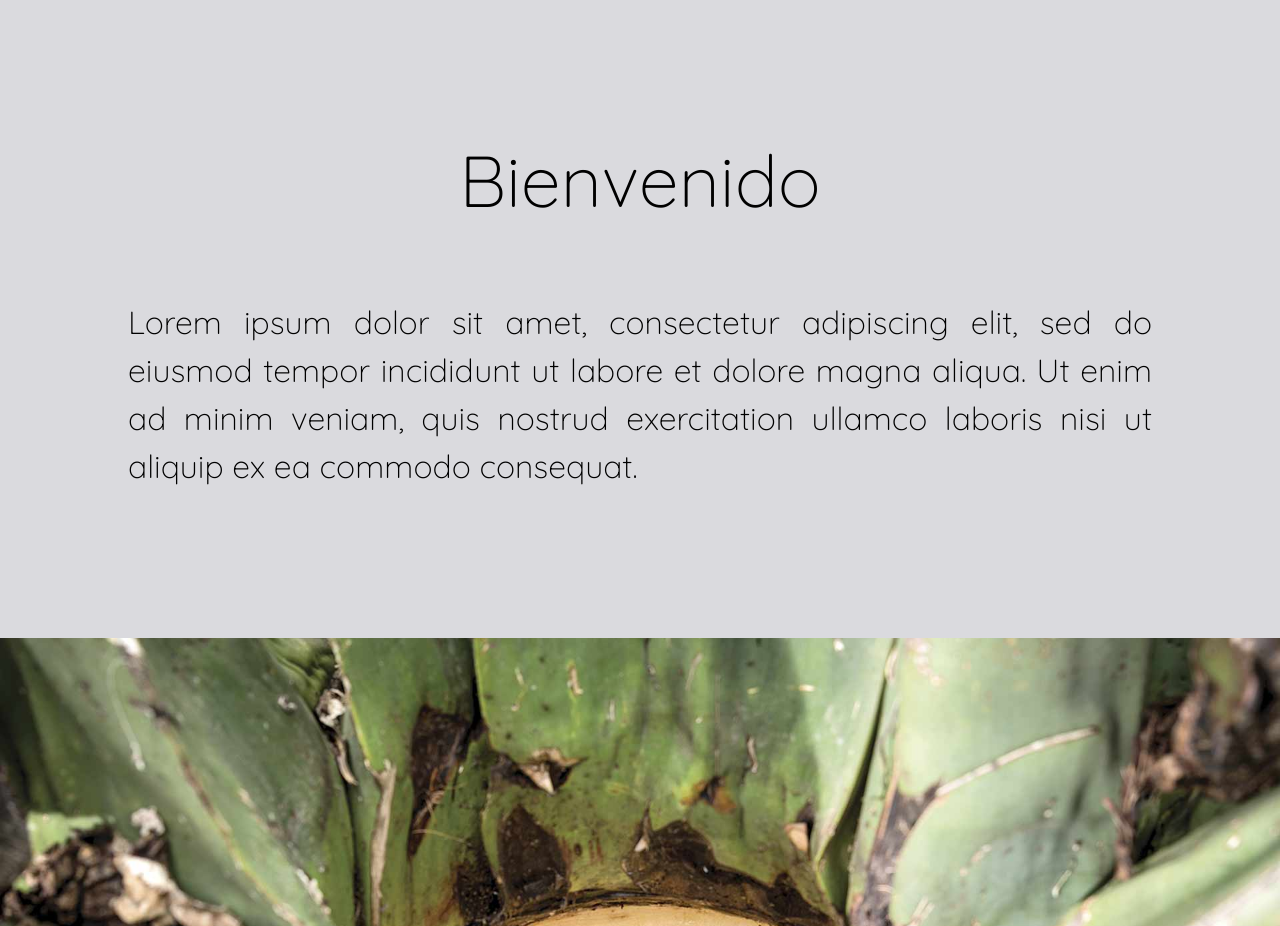
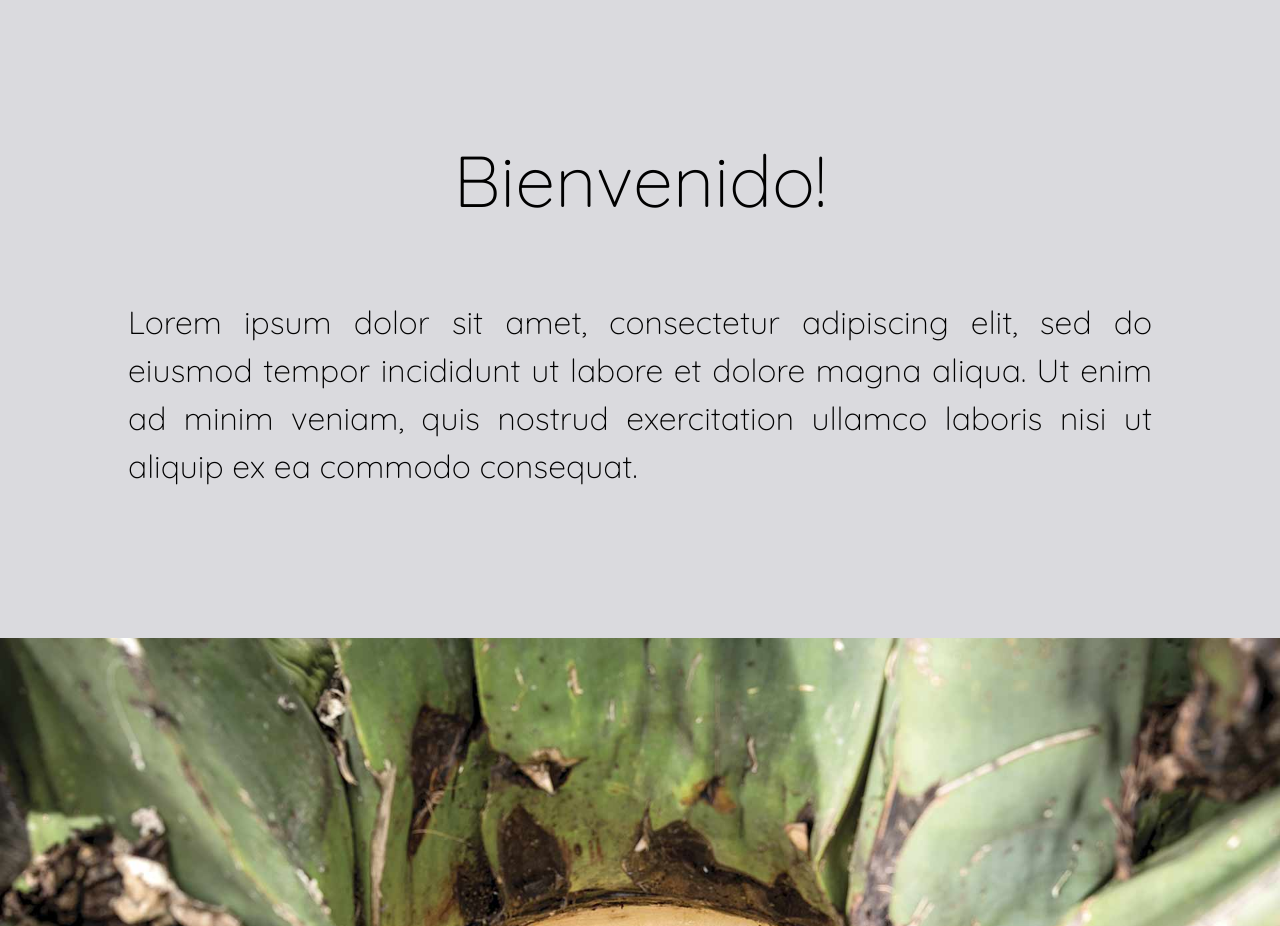
Before and after one commit to monteroch/lapulqueria, a React (Create React App) app: page / in a window 1280 px wide. Shown: the part 1012-1938 px from the top of the page. Built offline with nearby package versions, Linux system fonts and the light colour scheme.

Commit message:
Heroku deployment

```diff
--- a/src/components/home/home.component.js
+++ b/src/components/home/home.component.js
@@ -22,7 +22,7 @@ export default function Home(){
             {/* Greetings Section */}
             <Grid container item className={classes.greetings} direction="column" alignItems="center">
                 <Grid item>
-                    <Typography className={classes.greetingsTitle}>Bienvenido</Typography>
+                    <Typography className={classes.greetingsTitle}>Bienvenido!</Typography>
                 </Grid>
                 <Grid item>
                     <Typography className={classes.greetingsBody}>
```
